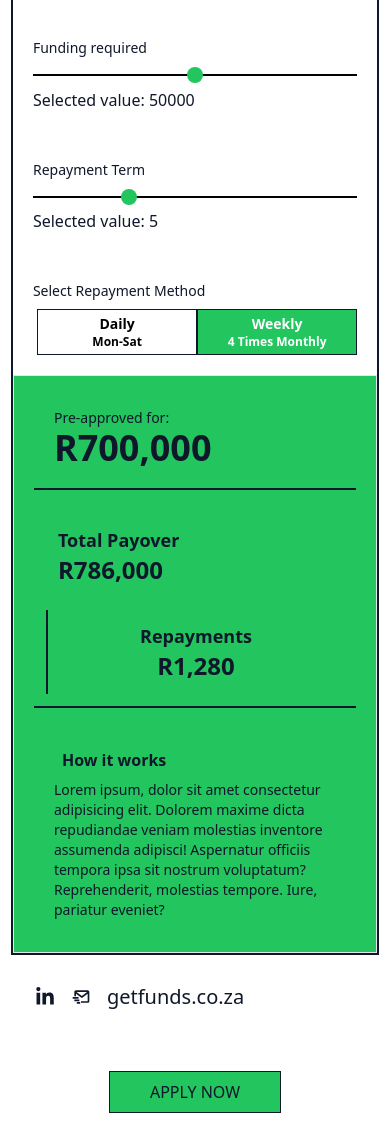
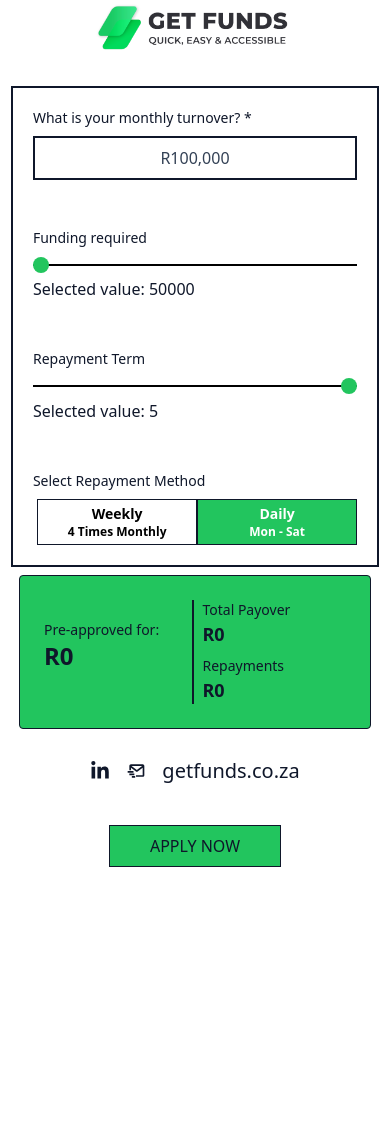
Before and after one commit to grahamusai/getfunds, a Next.js app: page / in a window 390 px wide. After the commit the page ends 879 px from the top, so only its background shows below. Built offline with nearby package versions, Linux system fonts and the light colour scheme.

Commit message:
rush update

```diff
--- a/src/app/components/switcher.tsx
+++ b/src/app/components/switcher.tsx
@@ -18,7 +18,7 @@ const Switcher = () => {
             : "bg-white bg-opacity-40 text-black "
         } border border-slate-900 border-1`}
       >
-        <p className=" text-sm">Daily</p> <p className=" text-xs">Mon-Sat</p>
+        <p className=" text-sm">Weekly</p> <p className=" text-xs">4 Times Monthly</p>
       </button>
       <button
         onClick={() => {
@@ -31,8 +31,8 @@ const Switcher = () => {
             : "bg-green-500 text-white"
         } border border-slate-900 border-1`}
       >
-        <p className=" text-sm">Weekly</p>
-        <p className=" text-xs">4 Times Monthly</p>
+        <p className=" text-sm">Daily</p>
+        <p className=" text-xs">Mon - Sat</p>
       </button>
     </div>
   );
--- a/src/app/page.tsx
+++ b/src/app/page.tsx
@@ -10,7 +10,7 @@ import { BiMailSend } from "react-icons/bi";
 import { BiLinkExternal } from "react-icons/bi";
 
 const Congrats = () => {
-  const { setTurnOver, setGrossProfit, turnOver, grossProfit } =
+  const { setTurnOver, setNeededAmount, setDuration, setGrossProfit, turnOver, grossProfit } =
     useGlobalState();
   const { neededAmount, duration, frequency, useSlider } = useGlobalState();
 
@@ -59,7 +59,7 @@ const Congrats = () => {
   };
 
   return (
-    <div className="flex justify-center items-center h-screen w-screen">
+    <div className="flex justify-center items-center text-slate-900">
         <div className="mx-4 sm:mx-8 md:mx-16 lg:mx-32 xl:mx-48 text-slate-900">
         <div className="flex justify-center">
           <Image
@@ -69,24 +69,24 @@ const Congrats = () => {
             width={200}
           />
         </div>
-        <h1 className="text-center font-extrabold text-4xl mt-3">
+        <h1 className="text-center font-extrabold text-4xl hidden sm:block mt-3">
           Cash Advance Calculator
         </h1>
-        <div className="mx-auto bg-white mt-8 border-2 border-slate-900">
+        <div className="mx-auto bg-white mt-8 border border-2 border-slate-900">
           <div className="flex flex-col sm:flex-row ">
             {/* First Column */}
             <div className="w-full sm:w-1/2 bg-white mx-auto flex justify-center  p-5">
               <div>
               <div className="mb-12">
-                  <h1 className="text-sm">
-                    What is your monthly turnover?{" "}
-                    <span className="text-red">*</span>
-                  </h1>
+              <h1 className="text-sm">What is your monthly turnover? <span className="text-red">*</span></h1>
               <input
             type="number"
             name="turnover"
             placeholder="R100,000"
             className=" border-2 w-full text-center border-slate-900 px-5 py-2 mt-2 bg-transparent placeholder-slate-700 focus:outline-none focus:ring-2 focus:ring-slate-700 focus:shadow-2xl focus:border-transparent duration-100"
+            onChange={(e) => {
+              setTurnOver(parseInt(e.target.value));
+            }}
             />
             </div>
 
@@ -94,12 +94,15 @@ const Congrats = () => {
                   <h1 className="text-sm">Funding required</h1>
                   <input
               type="range"
-                    min="0"
-                    max="100000"
+              min={30000}
+              max={maxAmount}
               step="10000"
-                    value={rangeValue}
-                    onChange={handleRangeChange}
-                    className="w-full"
+              // value={rangeValue}
+              // @ts-ignore
+              onChange={(e) => {
+                setNeededAmount(parseInt(e.target.value));
+              }}
+              className="bg-green-500"
             />
                   <p>Selected value: {rangeValue}</p>
                 </div>
@@ -111,9 +114,11 @@ const Congrats = () => {
               min="3"
               max="10"
               step="1"
-                    value={rangeValue2}
-                    onChange={handleRangeChange2}
-                    className="bg-green-500 w-full"
+              // @ts-ignore
+              onChange={(e) => {
+                setDuration(parseInt(e.target.value));
+              }}
+              className="bg-green-500"
             />
                   <p>Selected value: {rangeValue2}</p>
                 </div>
@@ -126,63 +131,84 @@ const Congrats = () => {
             </div>
 
             {/* Second Column */}
-            <div className="w-full sm:w-1/2 border bg-green-500 px-5 py-3">
+          <div className="w-full sm:w-1/2 hidden sm:block border bg-green-500 px-5 py-3">
             <div className="border-slate-900 border-b-2 p-5">
               <h1 className="text-sm">Pre-approved for:</h1>
-                <h1 className="text-4xl  font-bold">R700,000</h1>
+              <h1 className="text-4xl  font-bold">R{`${round(maxAmount)}`}</h1>
             </div>
             <div className="flex flex-col sm:flex-row p-3 border-b-2 border-slate-900">
               <div className=" mt-3 w-full sm:w-1/2 bg-transparent mx-auto p-3">
-                  <h1 className="text-lg font-bold">Total Payover</h1>
-                  <h2 className="text-2xl font-bold">R786,000</h2>
+              <h1 className="text-lg font-bold ">Total Payover</h1>
+                <h2 className="text-2xl font-bold">R{`${round(calculateTotalPay() || 0)}`}</h2>
               </div>
-                <div className="border-slate-900 border-l-2 text-center mt-3 w-full sm:w-1/2 bg-transparent mx-auto p-3">
+              <div className="border-slate-900 border-l-2 lg:text-center mt-3 w-full sm:w-1/2 bg-transparent mx-auto p-3">
                 <h1 className="text-lg font-bold ">Repayments</h1>
-                  <h2 className="text-2xl font-bold">R1,280</h2>
+                <h2 className="text-2xl font-bold">R{round(calculateRepayAmount() || 0)}</h2>
               </div>
             </div>
             <div className="p-5 mt-3">
               <h1 className="font-bold p-2">How it works</h1>
-                <p className="text-sm">
-                  Lorem ipsum, dolor sit amet consectetur adipisicing elit.
-                  Dolorem maxime dicta repudiandae veniam molestias inventore
-                  assumenda adipisci! Aspernatur officiis tempora ipsa sit
-                  nostrum voluptatum? Reprehenderit, molestias tempore. Iure,
-                  pariatur eveniet?
-                </p>
+              <p className="text-sm">Lorem ipsum, dolor sit amet consectetur adipisicing elit. Dolorem maxime dicta repudiandae veniam molestias inventore assumenda adipisci! Aspernatur officiis tempora ipsa sit nostrum voluptatum? Reprehenderit, molestias tempore. Iure, pariatur eveniet?</p>
+            </div>
+
           </div>
         </div>
       </div>
+
+      <div className="flex flex-row sm:flex-row  lg:hidden bg-green-500 border border-slate-900 p-6 mx-2 rounded mt-2">
+        <div className="w-full mt-5">
+        <h1 className="text-sm">Pre-approved for:</h1>
+              <h1 className="text-2xl  font-bold">R{`${round(maxAmount)}`}</h1>
         </div>
+        <div className="w-full border-l-2 border-slate-900 pl-2">
+            <div>
+                <h1 className="text-sm">Total Payover</h1>
+                <h2 className="text-lg font-bold">R{`${round(calculateTotalPay() || 0)}`}</h2>
+            </div>
+            <div className="mt-2">
+                <h1 className="text-sm">Repayments</h1>
+                <h2 className="text-lg font-bold">R{round(calculateRepayAmount() || 0)}</h2>
+            </div>
+        </div>
+      </div>
+
+      {/* Contact Information */}
       <div className="mx-4 sm:mx-8 md:mx-16 lg:mx-32 xl:mx-48 text-slate-900">
-          <div className="flex flex-col sm:flex-row ">
+        <div className="flex flex-col sm:flex-row text-center sm:text-left">
           {/* first Column */}
-            <div className="flex w-full sm:w-1/2  py-7 text-xl">
+          <div className="flex w-full sm:w-1/2 justify-center py-7 text-xl">
             <div className="px-2 py-1">
               <FaLinkedinIn />
             </div>
-              <div className="px-2 py-1">
+            <div  className="px-2 py-1">
               <BiMailSend />
             </div>
 
-              <div className="px-2 ">
+            <div  className="px-2 ">
               <h2>getfunds.co.za</h2>
+
             </div>
           </div>
           {/* first Column */}
           <div className="w-full sm:w-1/2 flex justify-center py-3">
+          <Link href="/application">
             <button
-                className="border border-slate-900 border-1 bg-green-500 mt-5 px-10 py-2 text-slate-900 flex items-center justify-center"
+                className="border border-slate-900 border-1 bg-green-500 mt-0 md:mt-3 px-10 py-2 text-slate-900 flex items-center justify-center"
                 type="button"
               >
                 APPLY NOW
               </button>
+          </Link>
+
           </div>
         </div>
       </div>
-        <div className="flex items-center justify-center "></div>
+        <div className="flex items-center justify-center ">
+
           </div>
     </div>
+    </div>
+
   );
 };
 
```
Lines whose indentation alone changed are shown as unchanged.
